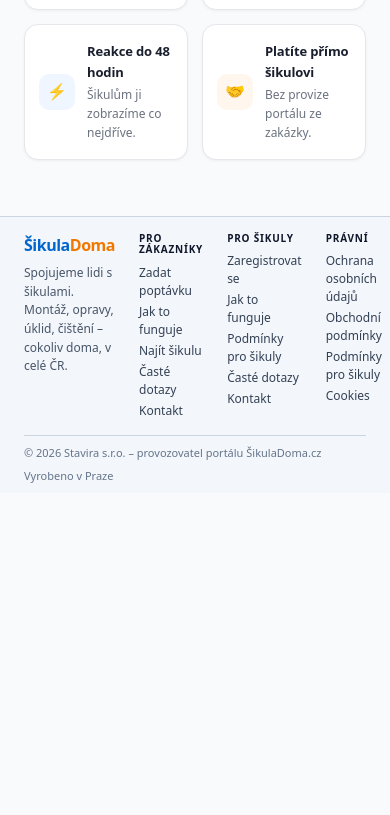
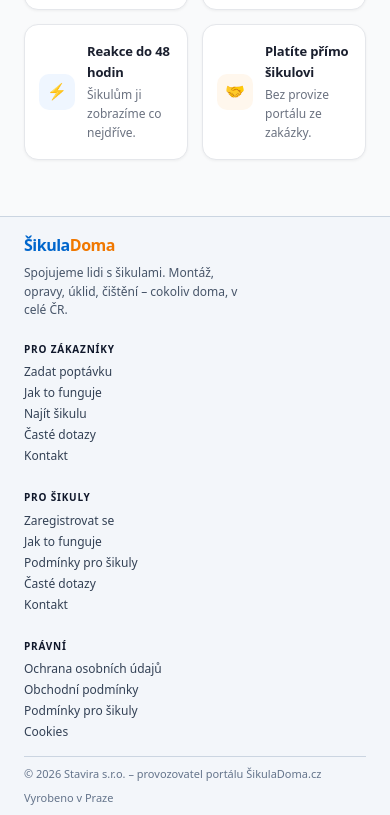
Before and after one commit to SaraSara2026/sikuladoma, a React (Vite) app: page / in a window 390 px wide. Shown: the part 3647-4462 px from the top of the page. Before the commit the page ends 4140 px from the top, so only its background shows below. Built offline with nearby package versions, Linux system fonts and the light colour scheme; no server answers.

Commit message:
Responzivní patička — 4 sloupce se přeskládají na mobilu
Patička měla pevnou 4-sloupcovou mřížku bez media query — na mobilu
se poslední sloupec (právní odkazy) ořezával mimo viditelnou oblast.
Nově: 2 sloupce pod 900px, 1 sloupec pod 480px.

```diff
--- a/src/components/Footer.jsx
+++ b/src/components/Footer.jsx
@@ -4,8 +4,13 @@ export default function Footer({ onOrder, onReg, onKontakt, onHow, onSikuly, onP
 
   return (
     <footer style={{ background: "#F3F6FA", borderTop: "1px solid #CBD5E1", color: link, padding: "16px 24px 8px" }}>
+      <style>{`
+        .ftr-grid{display:grid;grid-template-columns:1.8fr 1fr 1fr 1fr;gap:24px;margin-bottom:12px;}
+        @media (max-width: 899px){ .ftr-grid{grid-template-columns:1fr 1fr;row-gap:28px;} }
+        @media (max-width: 479px){ .ftr-grid{grid-template-columns:1fr;row-gap:24px;} }
+      `}</style>
       <div style={{ maxWidth: 1060, margin: "0 auto" }}>
-        <div style={{ display: "grid", gridTemplateColumns: "1.8fr 1fr 1fr 1fr", gap: 24, marginBottom: 12 }}>
+        <div className="ftr-grid">
           <div>
             <div style={{ fontWeight: 800, fontSize: 16, marginBottom: 6, letterSpacing: "-.03em" }}>
               <span style={{ color: "#0066CC" }}>Šikula</span><span style={{ color: "#F07800" }}>Doma</span>
```
